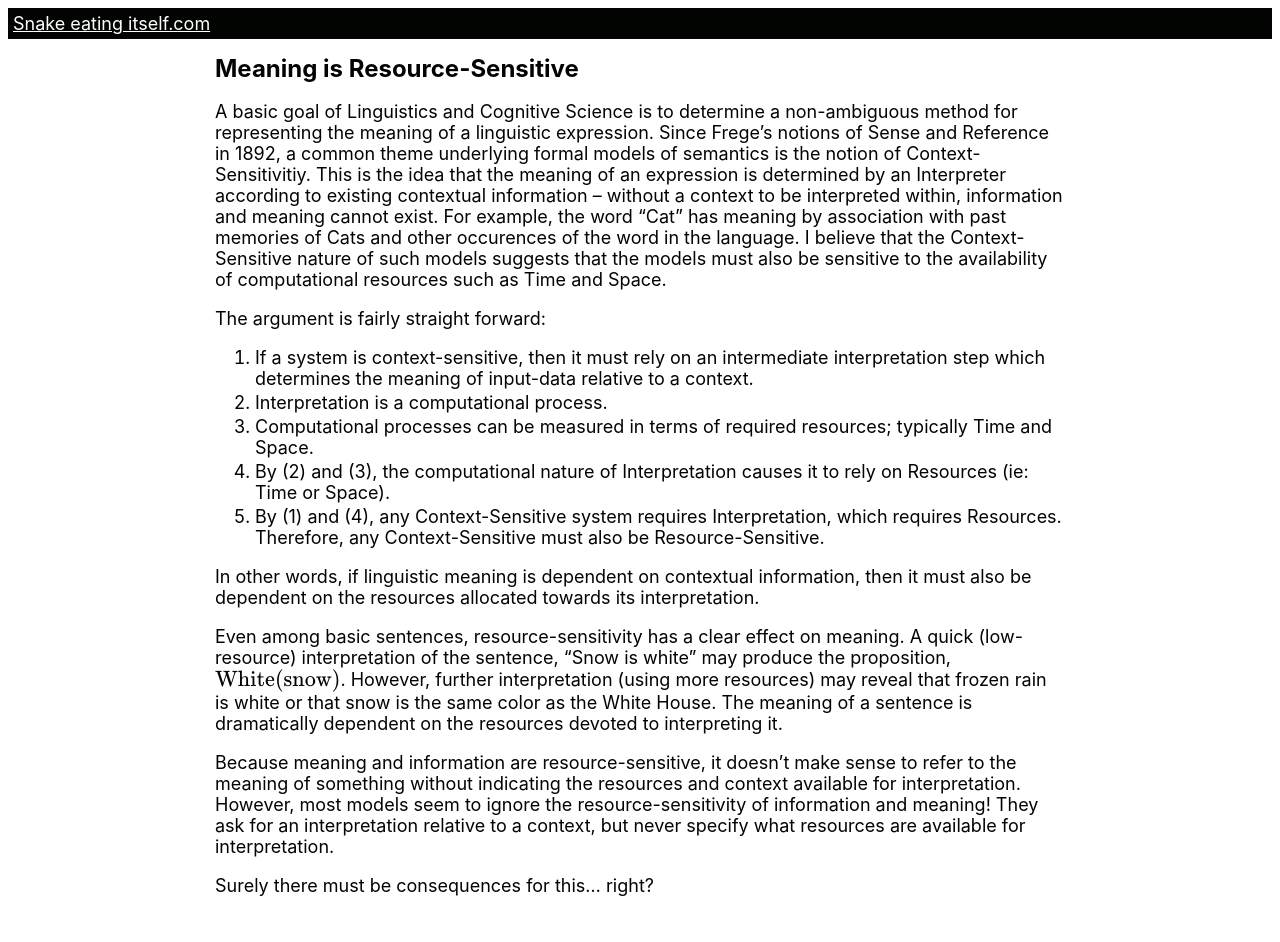
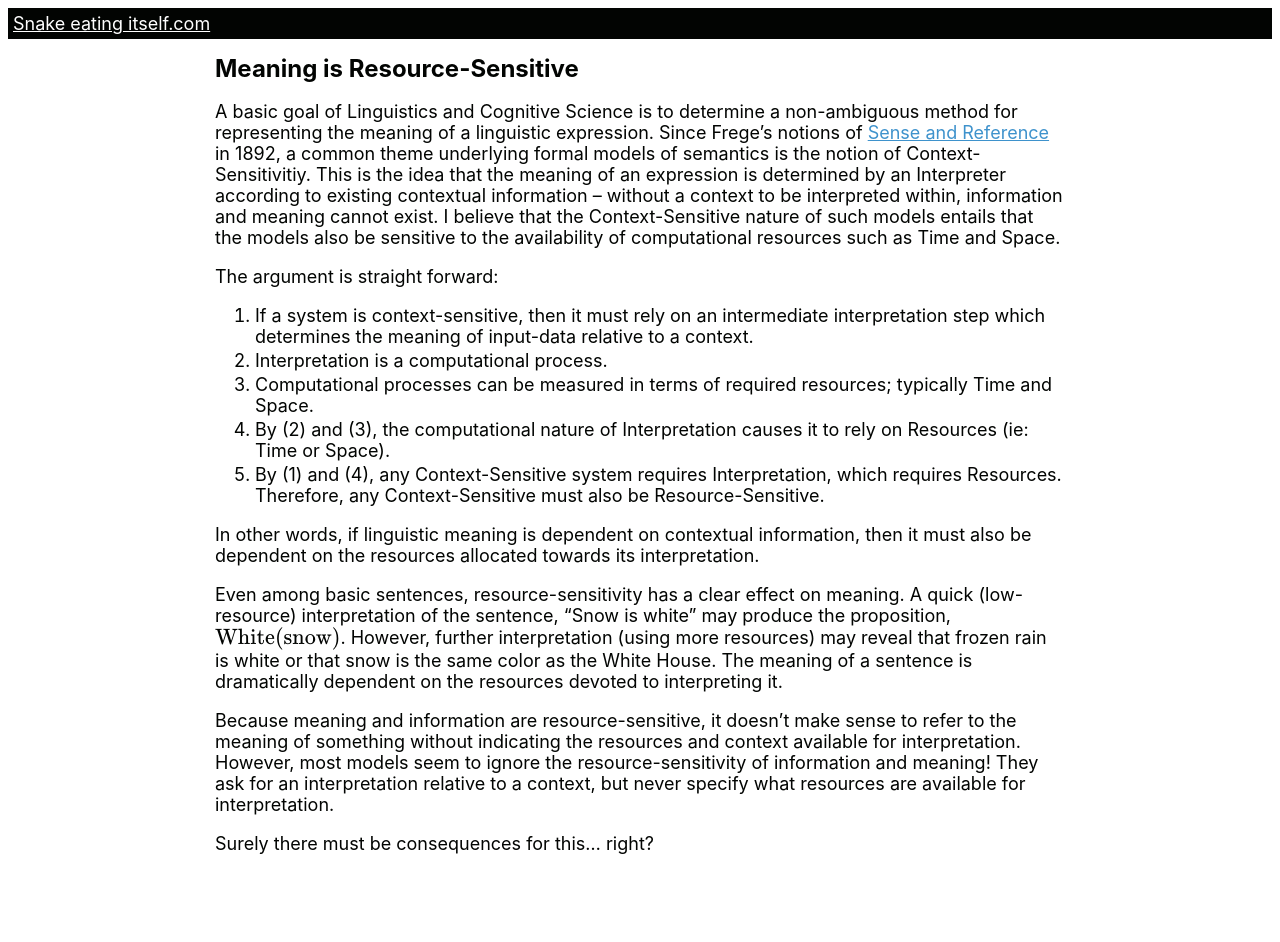
Before and after one commit to maxsun/maxsun.github.io, a Jekyll site: the page built from resource_sensitive.md, in a window 1280 px wide. Built offline with Jekyll 4.4.1, drawn with Linux system fonts in a browser that asks for light colours; our own code applies the rules of GitHub Pages for plain Markdown files; formulas are drawn with MathJax 3; after the commit the page ends 900 px from its top, so only the background shows below that.

Commit message:
Update resource_sensitive.md

```diff
--- a/resource_sensitive.md
+++ b/resource_sensitive.md
@@ -1,12 +1,11 @@
 # Meaning is Resource-Sensitive
 
 A basic goal of Linguistics and Cognitive Science is to determine a non-ambiguous method for representing the meaning of a linguistic expression.
-Since Frege's notions of Sense and Reference in 1892, a common theme underlying formal models of semantics is the notion of Context-Sensitivitiy.
+Since Frege's notions of [Sense and Reference]( https://www-jstor-org.libproxy.berkeley.edu/stable/2181485 ) in 1892, a common theme underlying formal models of semantics is the notion of Context-Sensitivitiy.
 This is the idea that the meaning of an expression is determined by an Interpreter according to existing contextual information -- without a context to be interpreted within, information and meaning cannot exist.
-For example, the word "Cat" has meaning by association with past memories of Cats and other occurences of the word in the language.
-I believe that the Context-Sensitive nature of such models suggests that the models must also be sensitive to the availability of computational resources such as Time and Space.
+I believe that the Context-Sensitive nature of such models entails that the models also be sensitive to the availability of computational resources such as Time and Space.
 
-The argument is fairly straight forward:
+The argument is straight forward:
 1. If a system is context-sensitive, then it must rely on an intermediate interpretation step which determines the meaning of input-data relative to a context.
 2. Interpretation is a computational process.
 3. Computational processes can be measured in terms of required resources; typically Time and Space.
```
